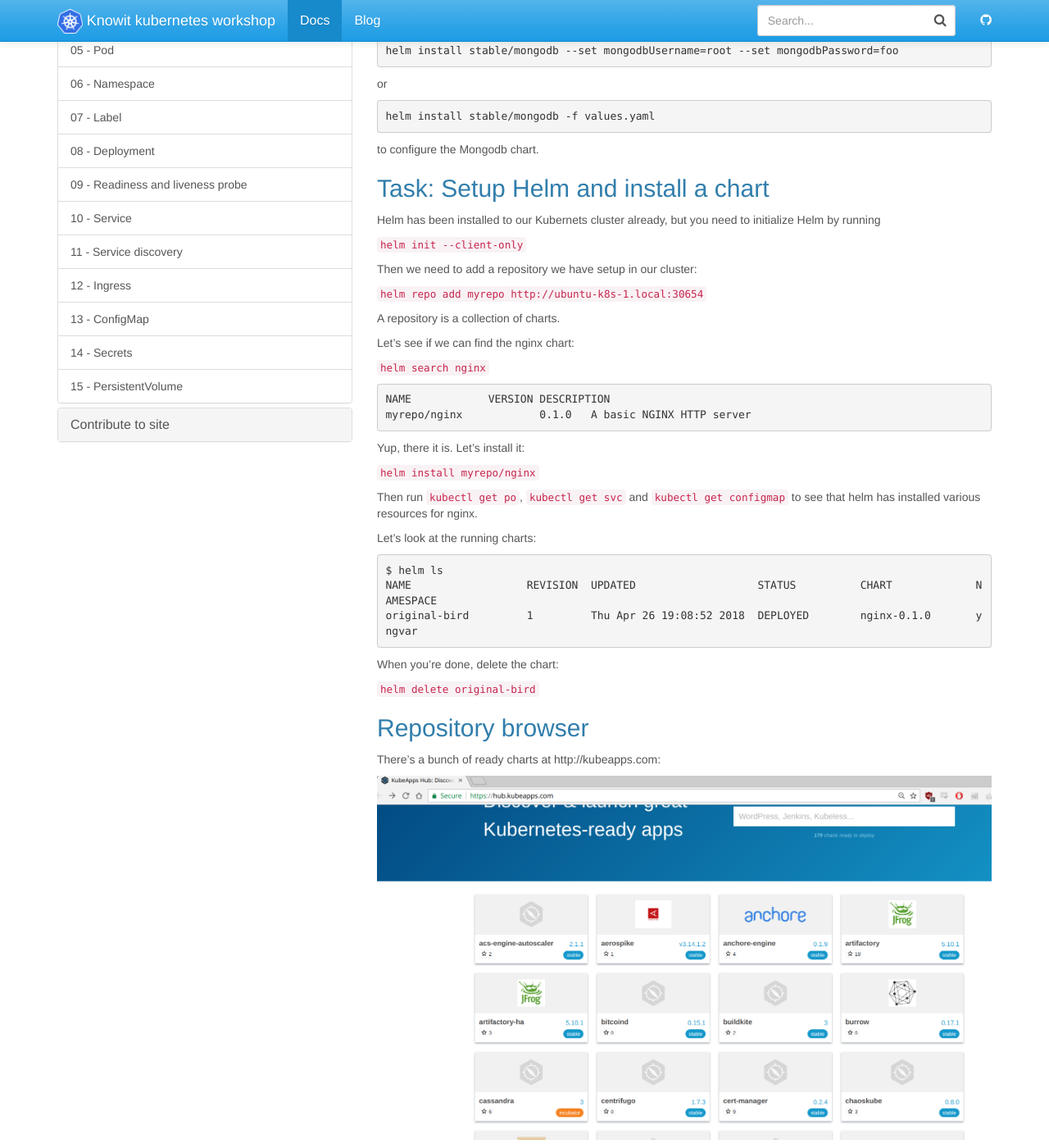
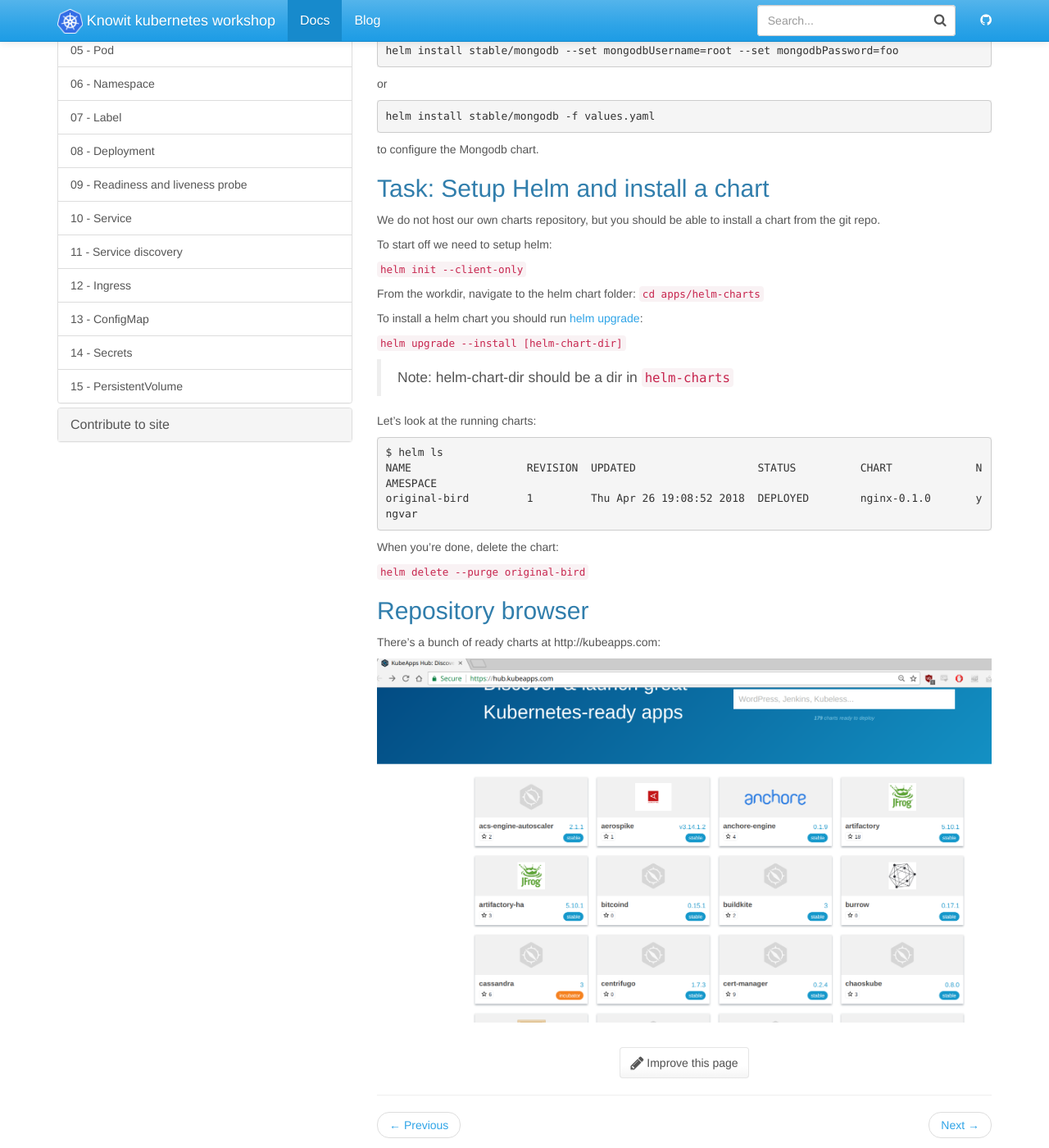
Before and after one commit to knowit/kubernetes-workshop, a Jekyll site: the page built from docs/_docs/workshop/04-helm.md, in a window 1280 px wide and 1400 px high, scrolled down 280 px. Shown: the whole window at 82% size. Built offline with Jekyll 4.4.1, drawn with Linux system fonts in a browser that asks for light colours; some of the changed text lies outside the part shown.

Commit message:
update helm readme

````diff
--- a/docs/_docs/workshop/04-helm.md
+++ b/docs/_docs/workshop/04-helm.md
@@ -29,31 +29,20 @@ to configure the Mongodb chart.
 
 ## Task: Setup Helm and install a chart
 
-Helm has been installed to our Kubernets cluster already, but you need to initialize Helm by running
+We do not host our own charts repository, but you should be able to install a chart
+from the git repo.
+
+To start off we need to setup helm:
 
 `helm init --client-only`
 
-Then we need to add a repository we have setup in our cluster:
+From the workdir, navigate to the helm chart folder:
+ `cd apps/helm-charts`
 
-`helm repo add myrepo http://ubuntu-k8s-1.local:30654`
+To install a helm chart you should run [helm upgrade](https://docs.helm.sh/helm/helm_upgrade/):
 
-A repository is a collection of charts.
-
-Let's see if we can find the nginx chart:
-
-`helm search nginx`
-
-```
-NAME            VERSION DESCRIPTION
-myrepo/nginx            0.1.0   A basic NGINX HTTP server
-```
-
-Yup, there it is. Let's install it:
-
-`helm install myrepo/nginx`
-
-Then run `kubectl get po`, `kubectl get svc` and `kubectl get configmap` to see that helm has installed
-various resources for nginx.
+`helm upgrade --install [helm-chart-dir]`
+> Note: helm-chart-dir should be a dir in `helm-charts`
 
 Let's look at the running charts:
 
@@ -65,13 +54,10 @@ original-bird         1         Thu Apr 26 19:08:52 2018  DEPLOYED        nginx-
 
 When you're done, delete the chart:
 
-`helm delete original-bird`
+`helm delete --purge original-bird`
 
 ## Repository browser
 
 There's a bunch of ready charts at http://kubeapps.com:
 
 ![text](../../assets/img/kubeapps.png)
-
-It's possible to install your own "kubeapps", that is, a repository. Then you have a very simple way of
-browsing the various applications in your organization.
````
